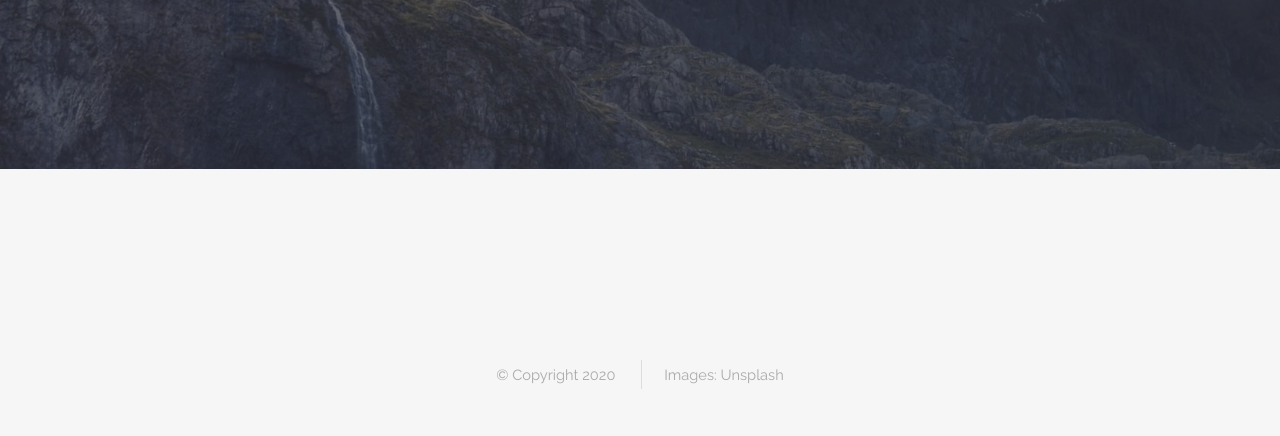
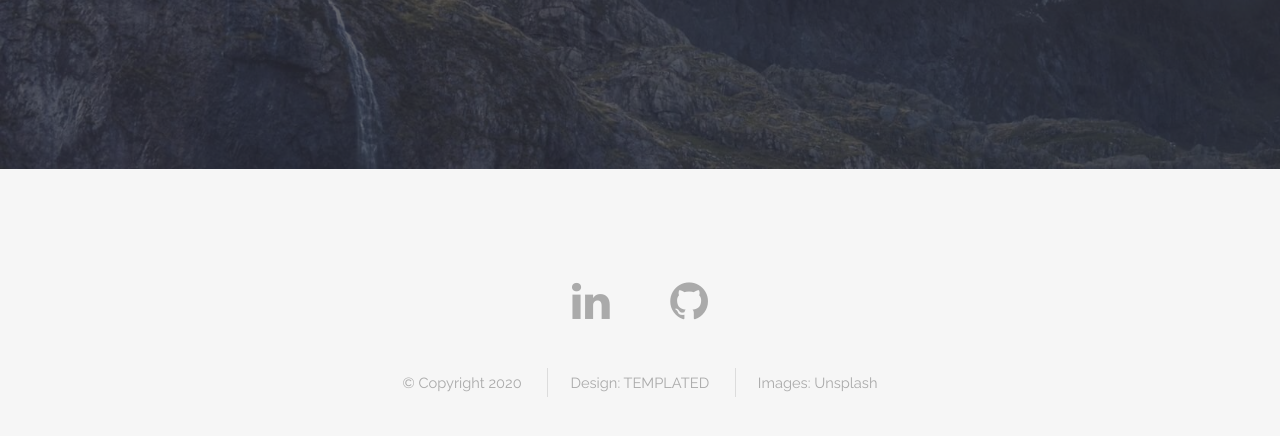
Before and after one commit to sayyidkhan/intro, a plain HTML site: page index.html in a window 1280 px wide. Shown: the part 342-778 px from the top of the page. Drawn offline with Linux system fonts and the light colour scheme.

Commit message:
Update index.html

```diff
--- a/index.html
+++ b/index.html
@@ -18,9 +18,16 @@
 				<h1><strong><a href="index.html">Sayyid </a></strong> Khan</h1>
 				<nav id="nav">
 					<ul>
-<!-- 						<li><a href="index.html">Home</a></li>
-						<li><a href="generic.html">Generic</a></li>
-						<li><a href="elements.html">Elements</a></li> -->
+
+						<!-- <li><a href="#">Home</a></li>
+						<li><a href="#">About Me</a></li>
+						<li><a href="#">Experiences</a></li>
+						<li><a href="#">Personal Projects</a></li>
+						<li><a href="#">Freelance Projects</a></li>
+						<li><a href="#">100 hackathon journey</a></li> -->
+						<!-- show only 3 personal projects -->
+						<!-- show only 3 freelance projects -->
+						<!-- link to 100hackthon.com -->
 					</ul>
 				</nav>
 			</header>
@@ -41,12 +48,12 @@
 			<footer id="footer">
 				<div class="container">
 					<ul class="icons">
-				 		<li><a href="#" class="icon fa-linkedin-in"></a></li>
-				<!-- 		<li><a href="#" class="icon fa-twitter"></a></li>
-						<li><a href="#" class="icon fa-instagram"></a></li> -->
+				 		<li><a href="https://www.linkedin.com/in/sayyidkhan92/" target="_blank" rel="noopener noreferrer" class="icon fa-linkedin"></a></li>
+						<li><a href="https://github.com/sayyidkhan" target="_blank" rel="noopener noreferrer" class="icon fa-github"></a></li>
 					</ul>
 					<ul class="copyright">
 						<li>&copy; Copyright 2020</li>
+						<li>Design: <a href="http://templated.co">TEMPLATED</a></li>
 						<li>Images: <a href="http://unsplash.com">Unsplash</a></li>
 					</ul>
 				</div>
```
